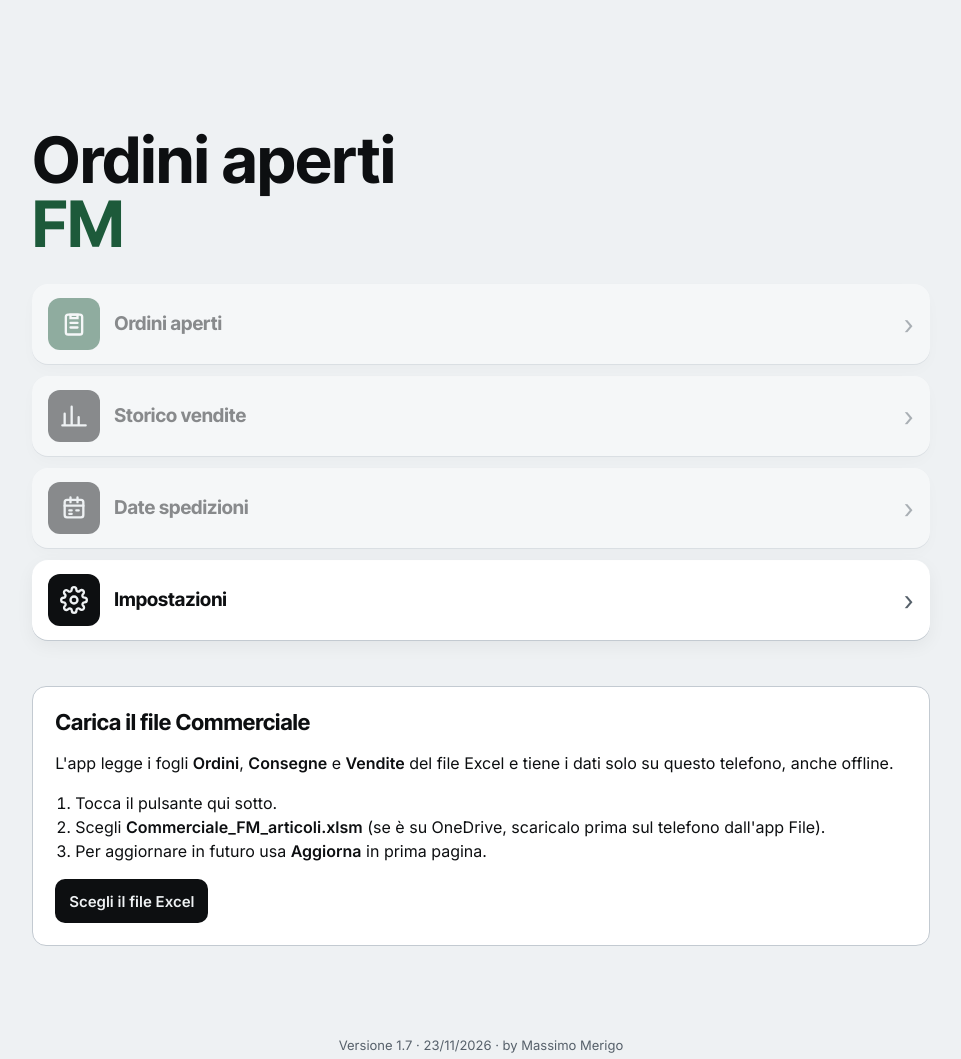
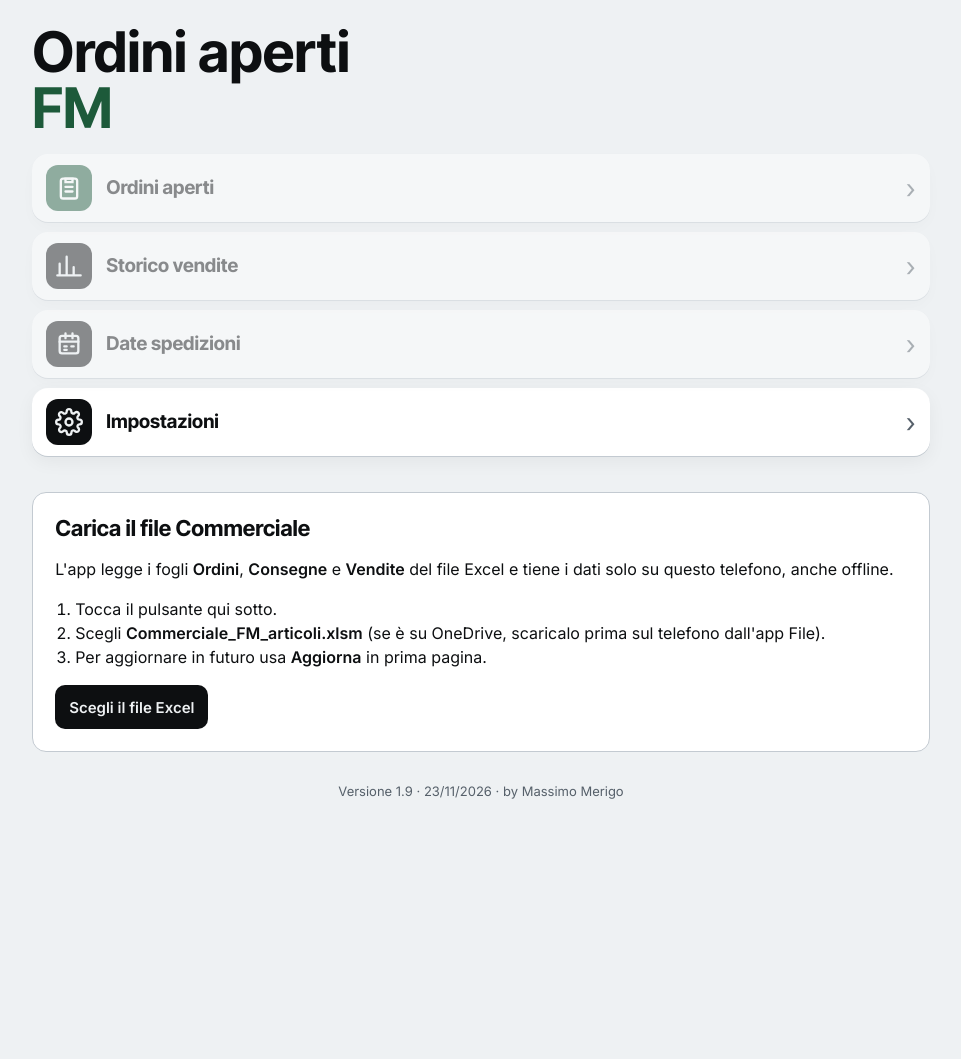
Before and after one commit to Tylerk1978/ordini, a plain HTML site: page index.html in a window 1280 px wide. Shown: the whole page, without its empty margins (159-1120 px from the left). After the commit the page ends 818 px from the top, so only its background shows below. Drawn offline with Linux system fonts and the light colour scheme.

Commit message:
Add files via upload

```diff
--- a/index.html
+++ b/index.html
@@ -1,9 +1,9 @@
 <!DOCTYPE html>
-<!-- Ordini aperti FM · versione 1.7 · 23/11/2026 -->
+<!-- Ordini aperti FM · versione 1.9 · 23/11/2026 -->
 <html lang="it">
 <head>
 <meta charset="utf-8">
-<meta name="viewport" content="width=device-width, initial-scale=1, viewport-fit=cover">
+<meta name="viewport" content="width=device-width, initial-scale=1, maximum-scale=1, user-scalable=no, viewport-fit=cover">
 <meta name="apple-mobile-web-app-capable" content="yes">
 <meta name="mobile-web-app-capable" content="yes">
 <meta name="apple-mobile-web-app-status-bar-style" content="black-translucent">
@@ -27,9 +27,11 @@
 --red:#e8251a;--green:light-dark(#1d5a3a,#4fa877);--redbg:light-dark(#fde6e4,#3a1d1b);--amb:light-dark(#8a5a00,#f0b64a);--ambbg:light-dark(#fff1d6,#3a2f18)}
 :root[data-theme=light]{color-scheme:light}:root[data-theme=dark]{color-scheme:dark}
 *{box-sizing:border-box;min-width:0}
+html,body{touch-action:pan-x pan-y;-webkit-user-select:none;user-select:none}
+input,select,textarea,.cod,.desc,.det{-webkit-user-select:text;user-select:text}
 body{margin:0;background:var(--bg);color:var(--ink);font:16px/1.5 Inter,system-ui,sans-serif;overflow-x:clip;-webkit-text-size-adjust:100%}
 h1,.cl-name{font-family:"Inter Tight",Inter,sans-serif}
-.wrap{max-width:1000px;margin:0 auto;padding:calc(18px + env(safe-area-inset-top)) max(4vw,14px,env(safe-area-inset-right)) calc(60px + env(safe-area-inset-bottom)) max(4vw,14px,env(safe-area-inset-left))}
+.wrap{max-width:1000px;margin:0 auto;padding:calc(18px + env(safe-area-inset-top)) max(4vw,14px,env(safe-area-inset-right)) calc(16px + env(safe-area-inset-bottom)) max(4vw,14px,env(safe-area-inset-left))}
 .top{display:flex;align-items:flex-start;justify-content:space-between;gap:12px}
 .upd{flex:none;display:inline-flex;align-items:center;min-height:44px;padding:0 14px;border-radius:10px;background:var(--ink);color:var(--bg);font:600 15px Inter,sans-serif;cursor:pointer}
 .upd input{display:none}
@@ -37,7 +39,7 @@ h1,.cl-name{font-family:"Inter Tight",Inter,sans-serif}
 .start{background:var(--card);border:1px solid var(--line);border-radius:14px;padding:22px;margin-top:18px}
 .start h2{font:700 22px/1.2 "Inter Tight",Inter,sans-serif;margin:0 0 8px}
 .start ol{padding-left:20px;margin:8px 0 16px}
-.msg{margin-top:10px;font-size:14px}.msg.err{color:var(--red);font-weight:600}
+.msg{font-size:14px}.msg:empty{display:none}.msg.err{color:var(--red);font-weight:600}
 [hidden]{display:none!important}
 header h1{font-size:clamp(30px,6vw,44px);line-height:1.05;margin:0}
 header p{margin:4px 0 0;color:var(--mute);font-size:14px}
@@ -90,18 +92,18 @@ footer{font-size:13px;color:var(--mute);margin-top:24px}
 @media(prefers-reduced-motion:no-preference){.cl,.list>.row{animation:in .25s ease-out both}@keyframes in{from{opacity:0;transform:translateY(4px)}}}
 
 /* home */
-.home{min-height:calc(100vh - 100px - env(safe-area-inset-top) - env(safe-area-inset-bottom));display:flex;flex-direction:column;gap:28px;padding-top:min(14vh,110px)}
-.ver{margin-top:auto;align-self:center;font-size:13px;color:var(--mute);padding-top:24px}
-.home h1{margin:0;font-size:clamp(40px,11vw,64px);line-height:1}
+.home{min-height:calc(100svh / var(--z,1) - 34px - env(safe-area-inset-top) - env(safe-area-inset-bottom));display:flex;flex-direction:column;gap:18px;padding-top:6px}
+.ver{margin-top:auto;align-self:center;font-size:13px;color:var(--mute);padding-top:12px;text-align:center}
+.home h1{margin:0;font-size:clamp(38px,10vw,56px);line-height:1}
 .home h1 span{display:block;color:var(--green)}
-.menu{display:grid;gap:12px}
-.mbtn{display:grid;grid-template-columns:52px minmax(0,1fr) auto;align-items:center;gap:14px;width:100%;min-height:80px;padding:14px 16px;border-radius:16px;border:0;background:var(--card);color:var(--ink);text-align:left;font:inherit;cursor:pointer;box-shadow:0 1px 0 var(--line),0 6px 18px #0000000d}
+.menu{display:grid;gap:10px}
+.mbtn{display:grid;grid-template-columns:46px minmax(0,1fr) auto;align-items:center;gap:14px;width:100%;min-height:68px;padding:10px 14px;border-radius:16px;border:0;background:var(--card);color:var(--ink);text-align:left;font:inherit;cursor:pointer;box-shadow:0 1px 0 var(--line),0 6px 18px #0000000d}
 .mbtn:focus-visible{outline:3px solid var(--red);outline-offset:2px}
 .mbtn:disabled{opacity:.45;cursor:default}
-.mico{width:52px;height:52px;border-radius:12px;background:var(--ink);color:var(--bg);display:grid;place-items:center}
+.mico{width:46px;height:46px;border-radius:12px;background:var(--ink);color:var(--bg);display:grid;place-items:center}
 .mico svg{width:28px;height:28px}
 .mbtn:first-child .mico{background:var(--green);color:#fff}
-.mupd{background:transparent;box-shadow:none;border:1.5px dashed var(--line);min-height:72px}
+.mupd{background:transparent;box-shadow:none;border:1.5px dashed var(--line);min-height:68px}
 .mupd input{display:none}
 .mupd:focus-within{outline:3px solid var(--red);outline-offset:2px}
 .mupd .mico{background:var(--panel);color:var(--ink)}
@@ -195,7 +197,7 @@ footer{font-size:13px;color:var(--mute);margin-top:24px}
 
 
     <div class="msg" id="msg" role="status"></div>
-    <div class="ver" id="ver">Versione 1.7 · 23/11/2026 · by Massimo Merigo</div>
+    <div class="ver" id="ver">Versione 1.9 · 23/11/2026 · by Massimo Merigo</div>
   </div>
 </section>
 
@@ -295,10 +297,14 @@ window.addEventListener('hashchange',route);
 document.querySelector('.menu').addEventListener('click',e=>{const b=e.target.closest('.mbtn');if(b&&!b.disabled&&b.dataset.go)location.hash=b.dataset.go});
 for(const b of document.querySelectorAll('.back'))b.addEventListener('click',()=>{location.hash='home'});
 
+/* ---------- niente zoom con le dita ---------- */
+for(const ev of ['gesturestart','gesturechange','gestureend'])document.addEventListener(ev,e=>e.preventDefault(),{passive:false});
+document.addEventListener('touchmove',e=>{if(e.touches.length>1)e.preventDefault()},{passive:false});
+
 /* ================= DIMENSIONE TESTO ================= */
 const FS=[80,90,100,110,120,135,150];let fsI=2;
 try{const k=FS.indexOf(+localStorage.getItem('ordini-testo'));if(k>=0)fsI=k}catch(e){}
-function applyFs(){const z=FS[fsI]/100;document.body.style.zoom=z;$('fsVal').textContent=FS[fsI]+'%';$('fsMinus').disabled=fsI===0;$('fsPlus').disabled=fsI===FS.length-1;
+function applyFs(){const z=FS[fsI]/100;document.body.style.zoom=z;document.documentElement.style.setProperty('--z',z);$('fsVal').textContent=FS[fsI]+'%';$('fsMinus').disabled=fsI===0;$('fsPlus').disabled=fsI===FS.length-1;
   try{localStorage.setItem('ordini-testo',FS[fsI])}catch(e){}}
 $('fsMinus').addEventListener('click',()=>{if(fsI>0){fsI--;applyFs()}});
 $('fsPlus').addEventListener('click',()=>{if(fsI<FS.length-1){fsI++;applyFs()}});
--- a/sw.js
+++ b/sw.js
@@ -1,8 +1,8 @@
-// Ordini aperti FM · versione 1.7
+// Ordini aperti FM · versione 1.9
 // Il codice dell'app sta in cache per l'uso offline; i dati degli ordini restano solo sul telefono.
 // Le pagine si scaricano sempre prima dalla rete (così gli aggiornamenti arrivano subito)
 // e solo se manca la connessione si usa la copia in cache.
-const CACHE = 'ordini-FM-1.7';
+const CACHE = 'ordini-FM-1.9';
 const FILES = ['./', 'index.html', 'manifest.webmanifest', 'icon-180.png', 'icon-192.png', 'icon-512.png'];
 self.addEventListener('install', e => {
   e.waitUntil(caches.open(CACHE)
```
